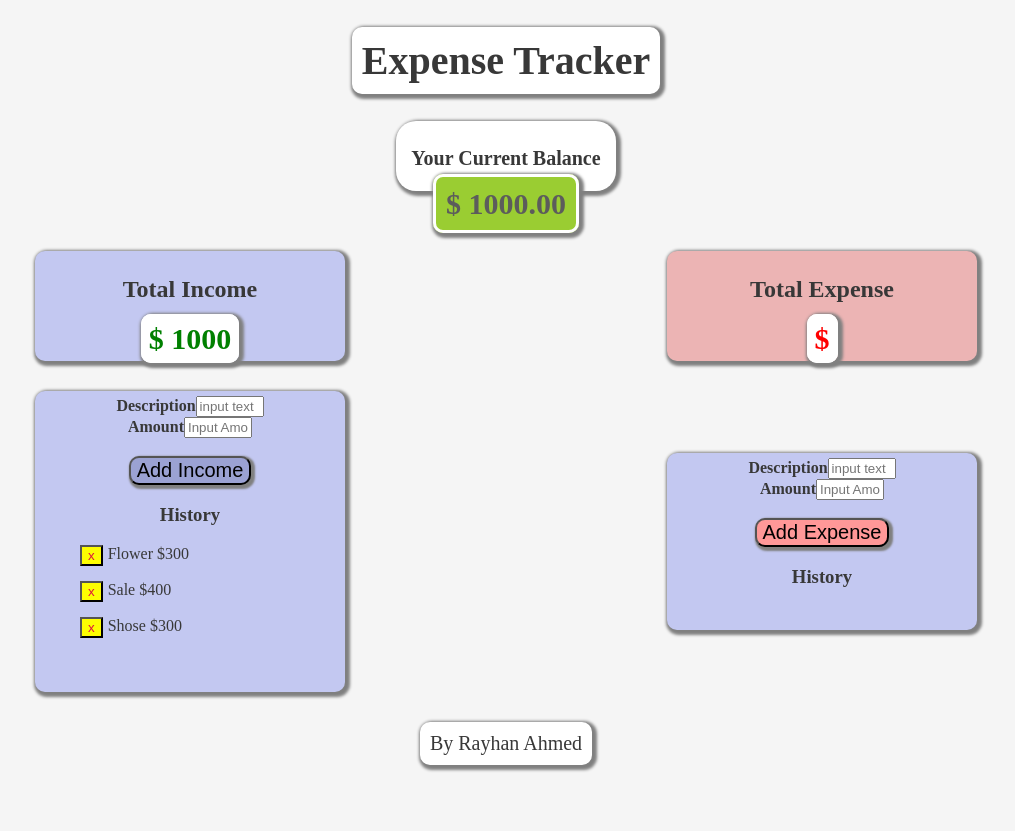
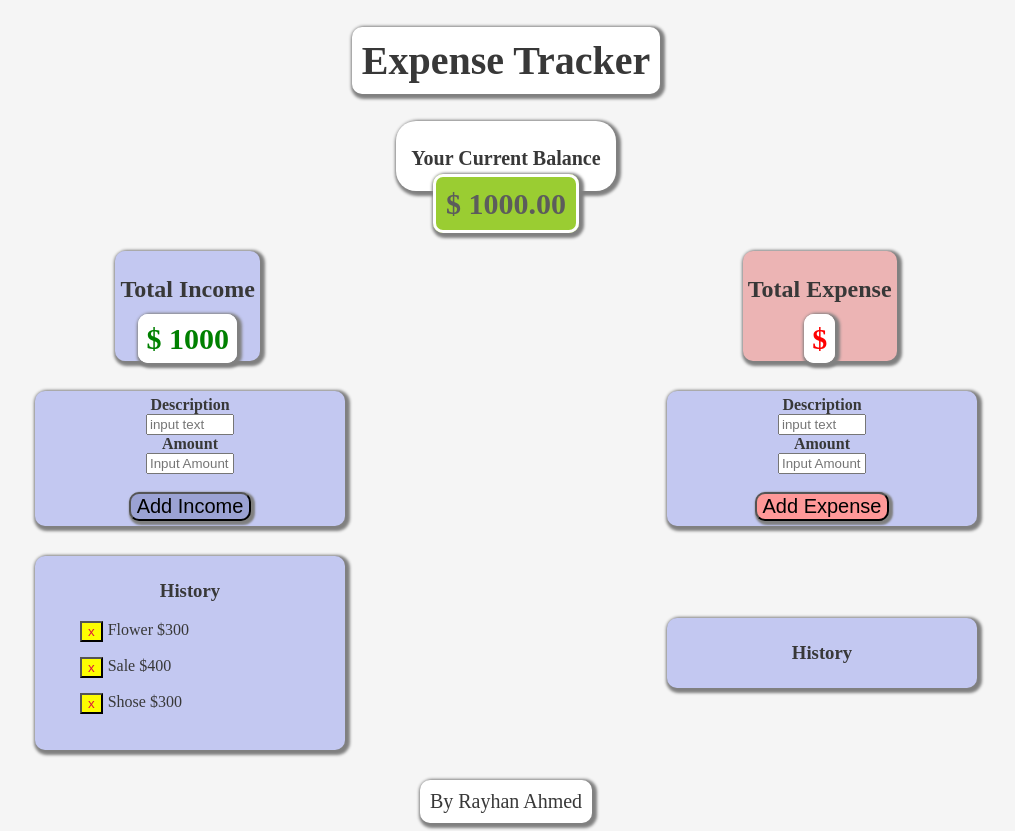
Before and after one commit to srehanpk/expense-tracker, a React (Create React App) app: page / in a window 1280 px wide. Shown: the whole page, without its empty margins (134-1149 px from the left). Before the commit the page ends 800 px from the top, so only its background shows below. Built offline with nearby package versions, Linux system fonts and the light colour scheme.

Commit message:
change CSS

```diff
--- a/src/App.css
+++ b/src/App.css
@@ -73,7 +73,6 @@ box-shadow: gray 2px 2px 3px 3px;
 border-radius: 10px;
 background-color: rgb(195, 200, 241);
 padding: 5px;
-width: 300px;
 margin: auto;
 
 
@@ -85,7 +84,6 @@ margin: auto;
   border-radius: 10px;
   background-color: rgb(236, 180, 180);
   padding: 5px;
-  width: 300px;
   margin: auto;
 
 
@@ -127,14 +125,14 @@ margin: auto;
 }
 
 .plus  {
-
-  /* box-shadow: gray 2px 2px 3px 3px;
+/*
+  box-shadow: gray 2px 2px 3px 3px;
   border-radius: 10px;
   background-color: rgb(195, 200, 241);
   padding: 20px;
   width: 200px;
-  margin: auto;
-  text-align: left; */
+  margin: auto; */
+  text-align: center;
 
 box-shadow: gray 2px 2px 3px 3px;
 border-radius: 10px;
@@ -147,7 +145,7 @@ margin: auto;
 
 .plus input {
 
-  width: 60px;
+  width: 80px;
 }
 
 .minus {
@@ -159,7 +157,7 @@ padding: 20px;
 width: 200px;
 margin: auto;
 text-align: left; */
-
+text-align: center;
 box-shadow: gray 2px 2px 3px 3px;
 border-radius: 10px;
 background-color: rgb(195, 200, 241);
@@ -170,7 +168,7 @@ margin: auto;
 
 .minus input {
 
-  width: 60px;
+  width: 80px;
 }
 
 .plus-btn {
--- a/src/Input.js
+++ b/src/Input.js
@@ -19,53 +19,60 @@ function Input  () {
 
     return (
 
-            <div className="form">
+            <div>
 
-
+                <div className="form">
                 <div className="plus">
 
                 <form >
-                    <b>Description</b><input type = "text" value={incText} onChange={(e)=>setIncText(e.target.value)}  placeholder="input text" ></input>
+                    <b>Description</b><br/>
+                    <input type = "text" value={incText} onChange={(e)=>setIncText(e.target.value)}  placeholder="input text" ></input>
 
                     <br/>
-                    <b>Amount</b><input type = "text" value={incAmount} onChange={(e)=>setIncAmount(e.target.value)} placeholder="Input Amount" ></input>
+                    <b>Amount</b><br/>
+                    <input type = "text" value={incAmount} onChange={(e)=>setIncAmount(e.target.value)} placeholder="Input Amount" ></input>
                     <br/><br/>
                     <button className="plus-btn">Add Income</button>
                     </form>
 
+                </div>
 
+                <div className="minus">
+
+                <form>
+                    <b>Description</b><br/>
+                    <input type = "text" value={expText} onChange={(e)=>setExpText(e.target.value)} placeholder="input text" ></input>
+
+                    <br/>
+                    <b>Amount</b><br/>
+                    <input type = "text" value={expAmount} onChange={(e)=>setExpAmount(e.target.value)} placeholder="Input Amount" ></input>
+                    <br/><br/>
+                    <button className="minus-btn">Add Expense</button>
+                    </form>
+                </div>
+                </div>
+
+
+                <div className="form">
+                    <div className="plus">
                     <h3>History</h3>
                     <ul className="list">
                     {transactions.map(transaction => (<Transaction key={transaction.id} transaction={transaction} />))}
 
                     </ul>
-                        <br/>
+                    </div>
 
 
-                </div>
 
-
-                <div className="minus">
-
-                <form>
-                    <b>Description</b><input type = "text" value={expText} onChange={(e)=>setExpText(e.target.value)} placeholder="input text" ></input>
-
-                    <br/>
-                    <b>Amount</b><input type = "text" value={expAmount} onChange={(e)=>setExpAmount(e.target.value)} placeholder="Input Amount" ></input>
-                    <br/><br/>
-                    <button className="minus-btn">Add Expense</button>
-                    </form>
-
+                    <div className="minus">
                     <h3>History</h3>
                     <ul className="list">
                     <li className="li">
                       <span></span>
                     </li>
                     </ul>
-                    <br/>
-
-
-                </div>
+                    </div>
+                    </div>
             </div>
 
     )
```
